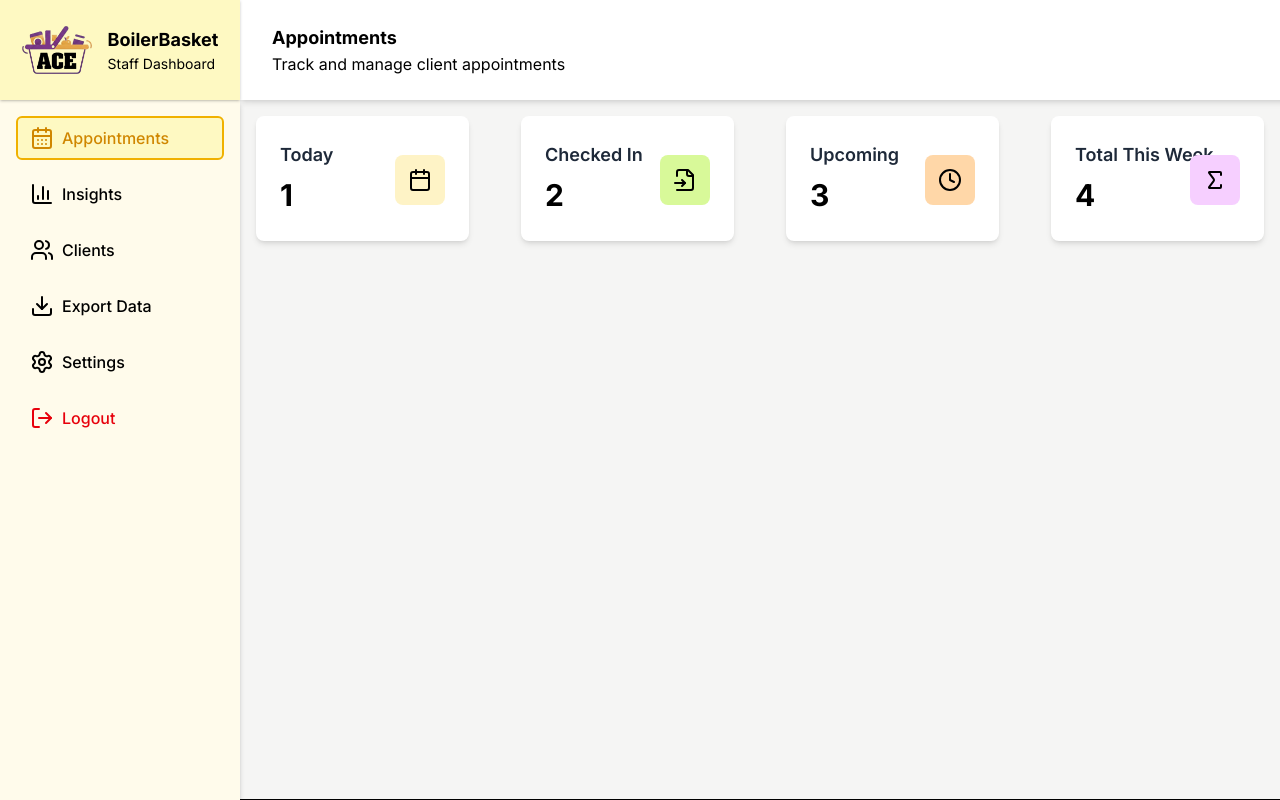
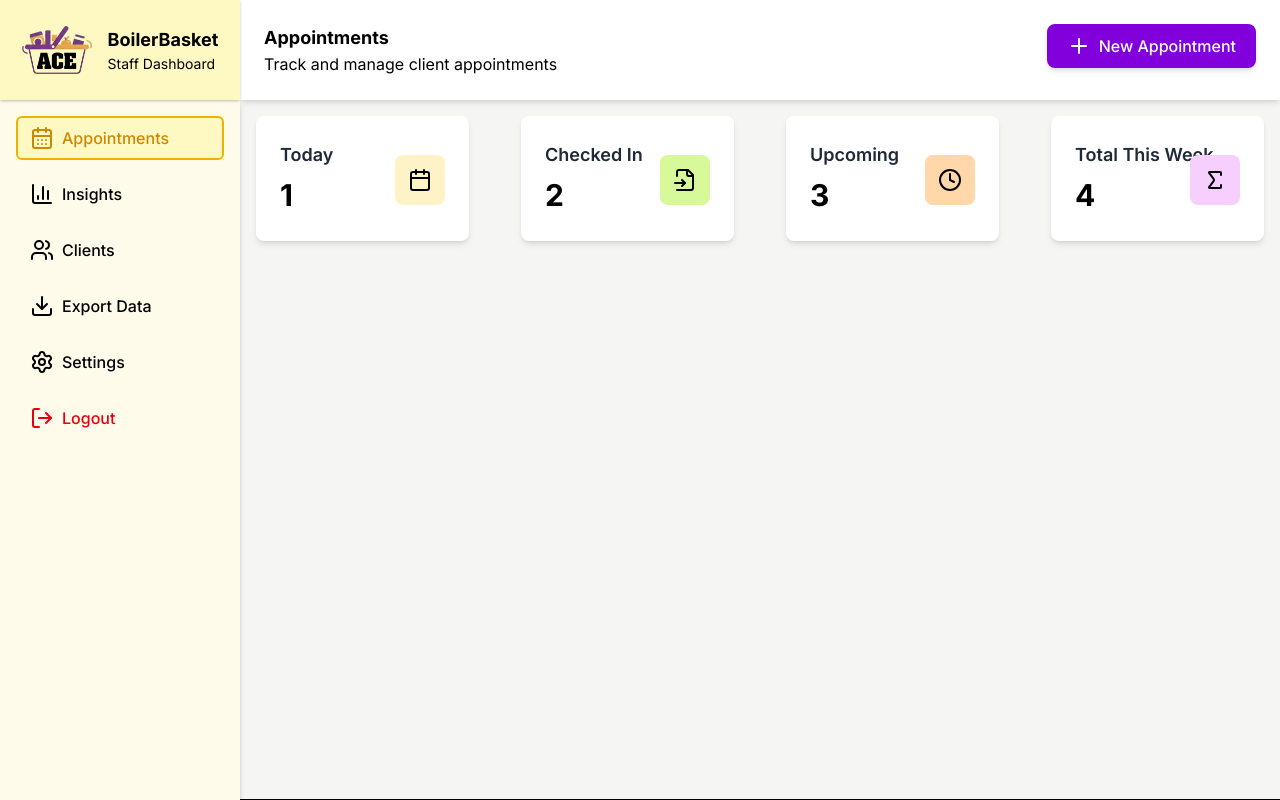
Before and after one commit to vivankumarr/boilerbasket, a Next.js app: page /admin/appointments in a window 1280 px wide. Built offline with nearby package versions, Linux system fonts and the light colour scheme; no server answers.

Commit message:
Buttons for adding appointments and clients

```diff
--- a/src/app/admin/layout.jsx
+++ b/src/app/admin/layout.jsx
@@ -27,7 +27,8 @@ const logoDiv = 'bg-yellow-100 \
 const topDiv = 'bg-white \
 				z-1 shadow-md/10 \
 				flex items-center \
-				fixed top-0 left-60 h-25 w-[calc(100%-60px)]'
+				fixed top-0 left-60 h-25 w-[calc(100%-15rem)]\
+				justify-between'
 const sideDiv = 'bg-amber-50 \
 				z-2 shadow-md/20 \
 				fixed top-25 left-0 w-60 h-full'
--- a/src/components/admin/TopbarAdmin.jsx
+++ b/src/components/admin/TopbarAdmin.jsx
@@ -1,5 +1,8 @@
 "use client";
 import { usePathname } from "next/navigation";
+import { UserRoundPlus, Plus } from "lucide-react";
+
+const buttonDiv = 'flex items-center gap-2 bg-purple-700 hover:bg-purple-800 text-white font-medium py-2.5 px-5 rounded-lg shadow-md transition';
 
 const TopbarAdmin = () => {
 	const pathname = usePathname();
@@ -41,9 +44,25 @@ const TopbarAdmin = () => {
 	}
 
 	return (
-		<div className='grid ml-6 p-2 border-0'>
-			<span className='font-bold text-lg'>{titleText}</span>
-			<span>{subtitleText}</span>
+		<div className='flex items-start justify-between px-6 p-2 border-0 w-full'>
+			<div className='grid'>
+				<span className='font-bold text-lg'>{titleText}</span>
+				<span>{subtitleText}</span>
+			</div>
+
+			{pathname === pathname_admin.concat('clients') && (
+				<button className={buttonDiv}>
+					<UserRoundPlus />
+					<span>Add Client</span>
+				</button>
+			)}
+
+			{pathname === pathname_admin.concat('appointments') && (
+				<button className={buttonDiv}>
+					<Plus />
+					<span>New Appointment</span>
+				</button>
+			)}
 		</div>
 	)
 };
```
